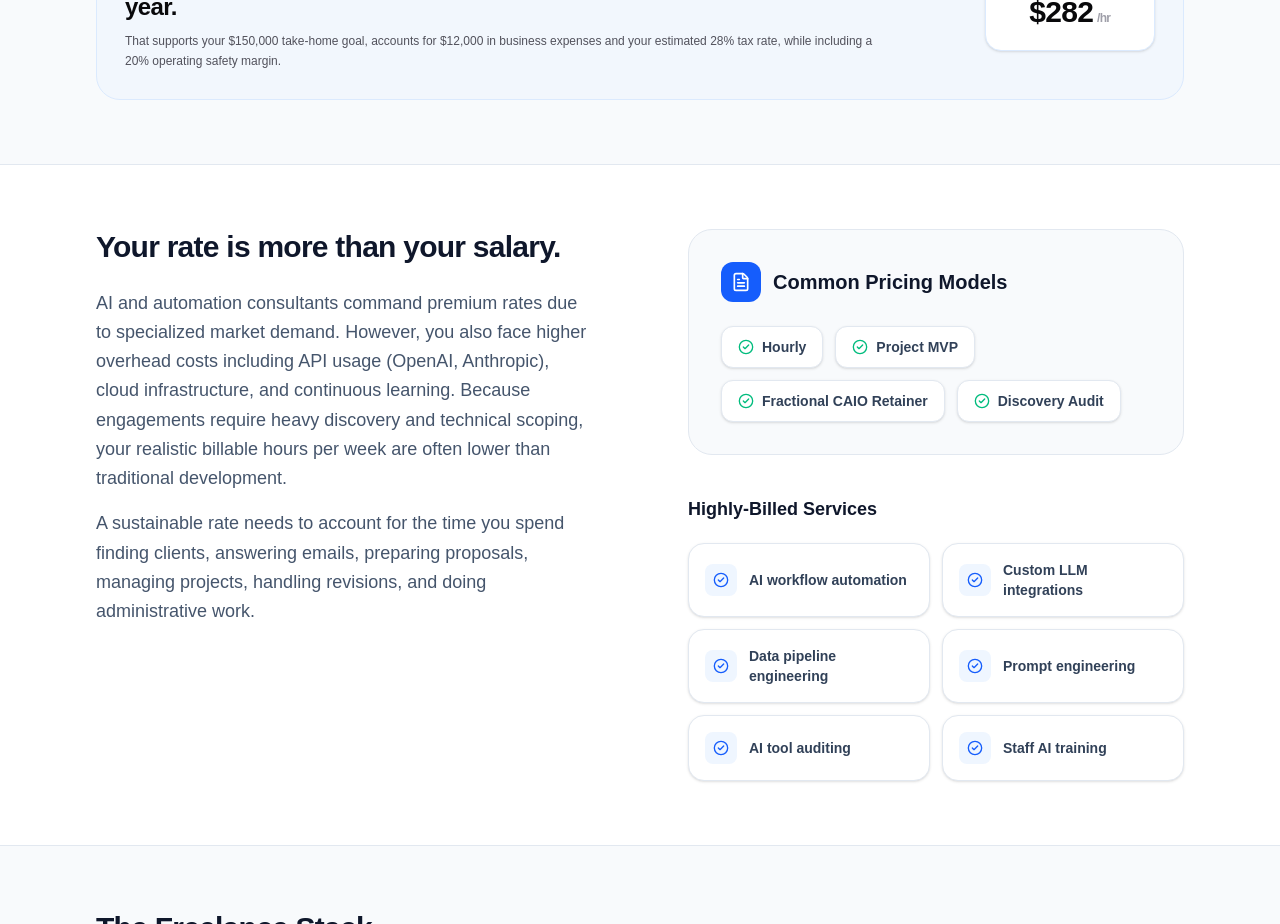
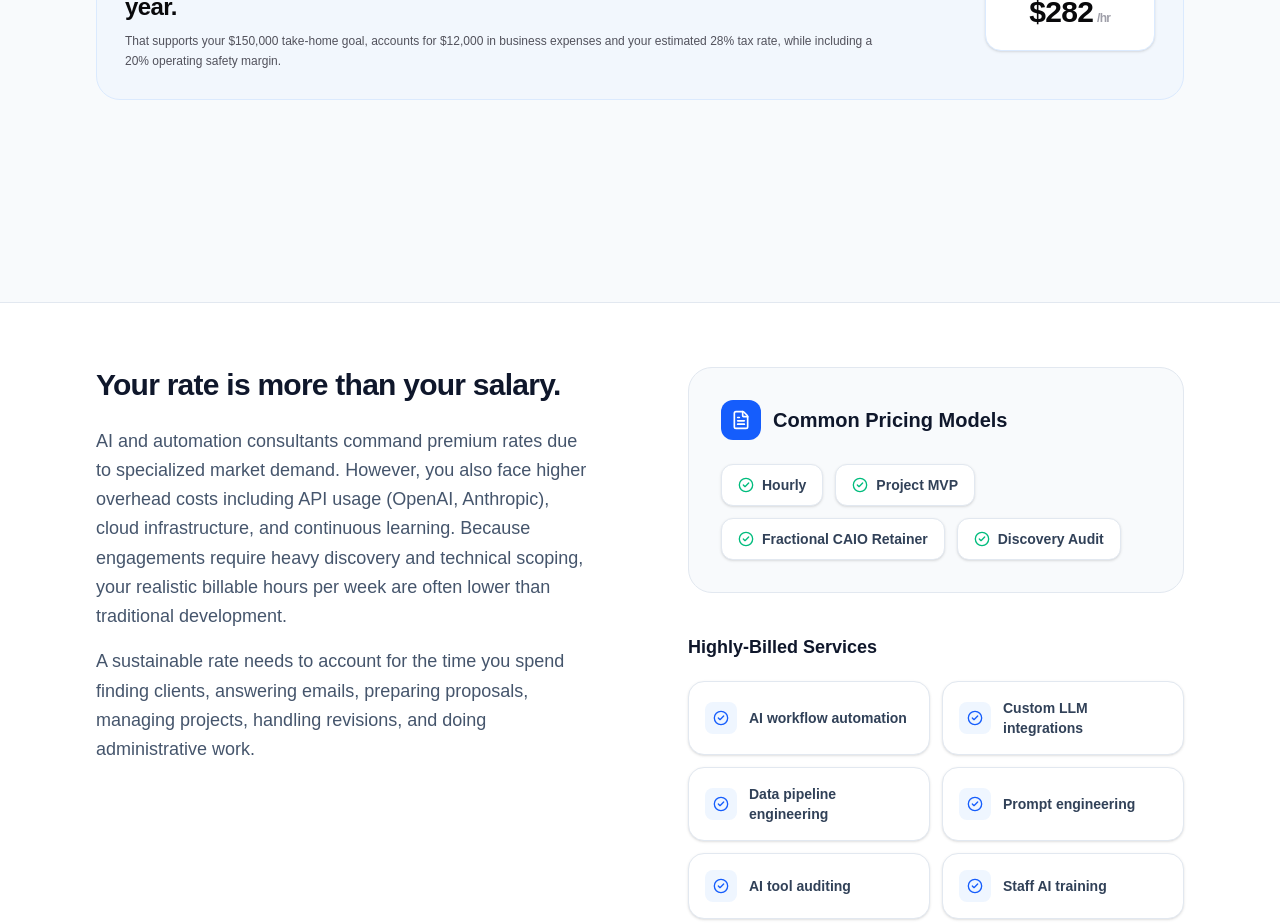
Before and after one commit to solowon27/solo-ledger, a Next.js app: page /rate/ai-consultant in a window 1280 px wide. Shown: the part 3760-4684 px from the top of the page. Built offline with nearby package versions, Linux system fonts and the light colour scheme.

Commit message:
google ads located in rates pages

```diff
--- a/app/layout.tsx
+++ b/app/layout.tsx
@@ -1,17 +1,24 @@
+
 import type { Metadata } from 'next';
-import Script from 'next/script'; // 1. Import Next.js Script component
+import Script from 'next/script';
+
 import './globals.css';
+
 import { Header } from '@/components/Header';
 import { Footer } from '@/components/Footer';
-import { CountrySuggestion } from "@/components/CountrySuggestion";
+import { CountrySuggestion } from '@/components/CountrySuggestion';
 
 export const metadata: Metadata = {
   metadataBase: new URL('https://solo-ledger.com'),
+
   title: {
     default: 'SoloLedger | Freelance Financial Software',
     template: '%s | SoloLedger',
   },
-  description: 'Financial workspace and rate calculation engine for independent professionals.',
+
+  description:
+    'Financial workspace and rate calculation engine for independent professionals.',
+
   icons: {
     icon: [
       { url: '/favicon.ico' },
@@ -19,13 +26,16 @@ export const metadata: Metadata = {
       { url: '/icon-32x32.png', sizes: '32x32', type: 'image/png' },
     ],
   },
+
   openGraph: {
     title: 'SoloLedger | Freelance Financial Software',
-    description: 'Financial workspace and rate calculation engine for independent professionals.',
+    description:
+      'Financial workspace and rate calculation engine for independent professionals.',
     url: 'https://solo-ledger.com',
     siteName: 'SoloLedger',
     type: 'website',
   },
+
   other: {
     'impact-site-verification': 'c24b4646-597d-406e-a3cd-9f85467f7fa5',
   },
@@ -39,22 +49,23 @@ export default function RootLayout({
   return (
     <html lang="en">
       <head>
-        {/* 2. Replace native <script> with Next.js <Script> */}
         <Script
           async
           src="https://pagead2.googlesyndication.com/pagead/js/adsbygoogle.js?client=ca-pub-5417333344144399"
           crossOrigin="anonymous"
-          strategy="afterInteractive" // Ensures it doesn't block page load
+          strategy="afterInteractive"
         />
       </head>
 
       <body className="antialiased bg-slate-50 text-slate-900 flex min-h-screen flex-col selection:bg-blue-200">
         <Header />
+
         <CountrySuggestion />
 
         <main className="flex-1 w-full min-w-0 flex flex-col">
           {children}
         </main>
+
         <Footer />
       </body>
     </html>
--- a/app/rate/[role]/page.tsx
+++ b/app/rate/[role]/page.tsx
@@ -7,6 +7,7 @@ import { ROLES_DATA } from "@/lib/rolesData";
 import { Calculator } from "@/components/Calculator";
 import { AffiliateCard } from "@/components/AffiliateCard";
 import { AFFILIATE_LINKS } from "@/lib/affiliates";
+import { AdBanner } from "@/components/AdBanner";
 
 interface PageProps {
   params: Promise<{ role: string }>;
@@ -107,6 +108,7 @@ export default async function RoleRatePage({ params }: PageProps) {
             taxRate: data.defaultTaxRate,
           }}
         />
+        <AdBanner dataAdSlot="2784443959" />
       </section>
 
       {/* =====================================================
```
